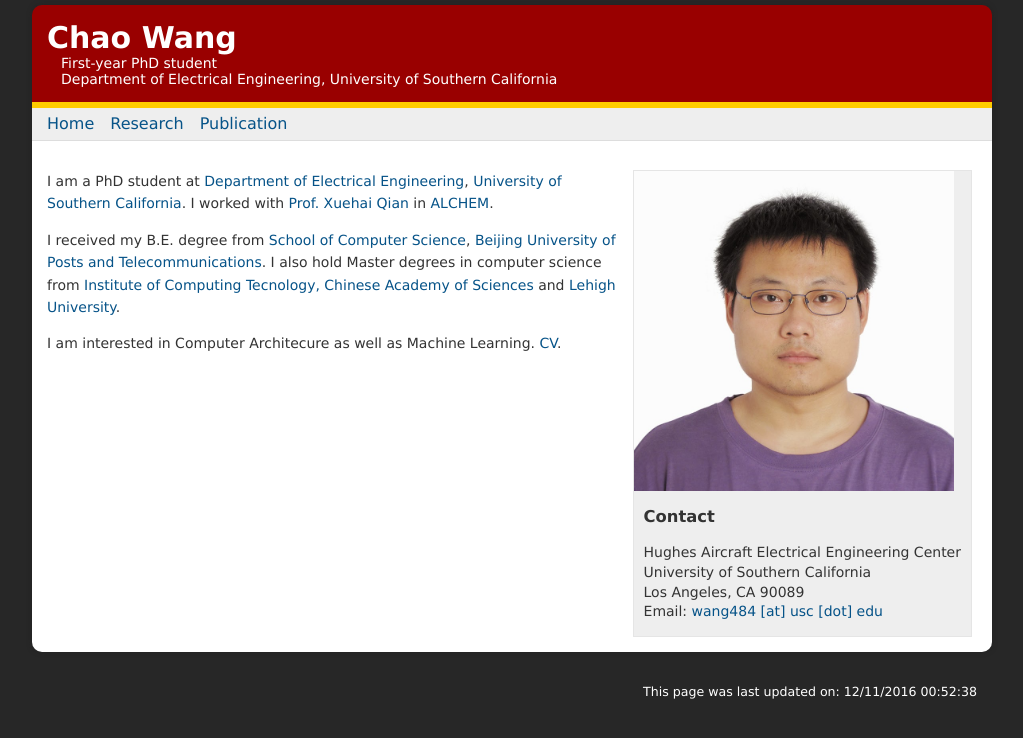
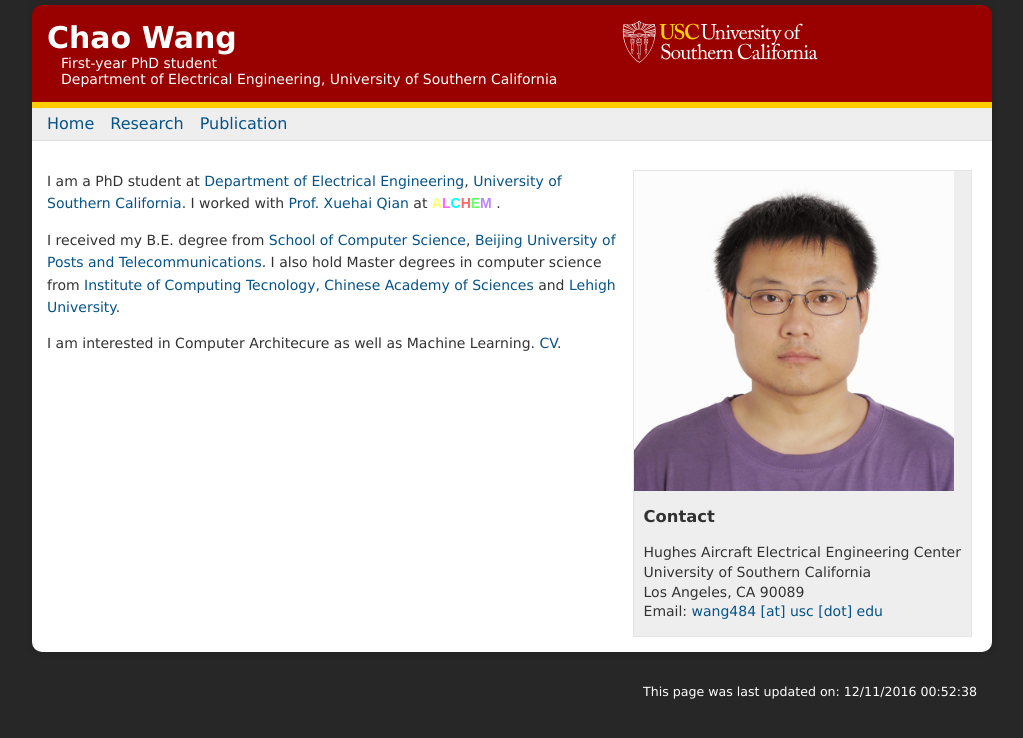
Before and after one commit to albertghtoun/albertghtoun.github.io, a plain HTML site: page index.html in a window 1280 px wide. Shown: the whole page, without its empty margins (128-1151 px from the left). Drawn offline with Linux system fonts and the light colour scheme.

Commit message:
updated logo and short logo color

```diff
--- a/defaultstyles.css
+++ b/defaultstyles.css
@@ -51,6 +51,11 @@
 	margin:0;
 	border-bottom:6px solid #FFCC00;
 }
+
+#banner-img-div {
+	background: transparent url(img/personal-usc-logo.svg) center center no-repeat;
+}
+
 h1 {
 	margin:0;
 	padding: 0;
--- a/index.html
+++ b/index.html
@@ -15,8 +15,10 @@
     <!--<div id="ucb"><script type="text/javascript">ucbheader();</script></div> -->
     <div id="wrapper">
     <div id="banner">
+    <div id="banner-img-div">
         <h1>Chao Wang</h1>
         <p>First-year PhD student<br />Department of Electrical Engineering, University of Southern California</a></p>
+    </div>
     </div>
     <div id="nav">
     	<ul>
@@ -31,7 +33,7 @@
         <div id="content">
 
         <div id="sidebar">
-			<img src="chao.jpg" style="width: 320px; height: 320px;" title="photo" id="photo"/>
+			<img src="img/chao.jpg" style="width: 320px; height: 320px;" title="photo" id="photo"/>
 			<h3>Contact</h3>
 			<p>
 			Hughes Aircraft Electrical Engineering Center<br />
@@ -42,8 +44,8 @@
         </div>
 
 		<div style="width:75%">
-        	<p>
-			I am a PhD student at <a href="http://ee.usc.edu/">Department of Electrical Engineering</a>, <a href="http://www.usc.edu/">University of Southern California</a>. I worked with <a href="http://alchem.usc.edu/~xuehaiq/">Prof. Xuehai Qian</a> in <a href="http://alchem.usc.edu">ALCHEM</a>.
+        		<p>
+			I am a PhD student at <a href="http://ee.usc.edu/">Department of Electrical Engineering</a>, <a href="http://www.usc.edu/">University of Southern California</a>. I worked with <a href="http://alchem.usc.edu/~xuehaiq/">Prof. Xuehai Qian</a> at <a href="http://alchem.usc.edu"> <b><span style="color:#FFFF66; font-family: Arial Rounded MT Bold, Arial, sans-serif;">A</span><span style="color:#FF66FF; font-family: Arial Rounded MT Bold, Arial, sans-serif;">L</span><span style="color:#00FFFF; font-family: Arial Rounded MT Bold, Arial, sans-serif;">C</span><span style="color:#FF6666; font-family: Arial Rounded MT Bold, Arial, sans-serif;">H</span><span style="color:#66FF66; font-family: Arial Rounded MT Bold, Arial, sans-serif;">E</span><span style="color:#BE84FF; font-family: Arial Rounded MT Bold, Arial, sans-serif;">M</span></b> </a>.
 			</p>
 
 			<p>
```
Also changed, not shown: page1.html (+2 -0 lines), page2.html (+2 -0 lines), img/chao.jpg (renamed from chao.jpg), img/personal-usc-logo.svg (added).
